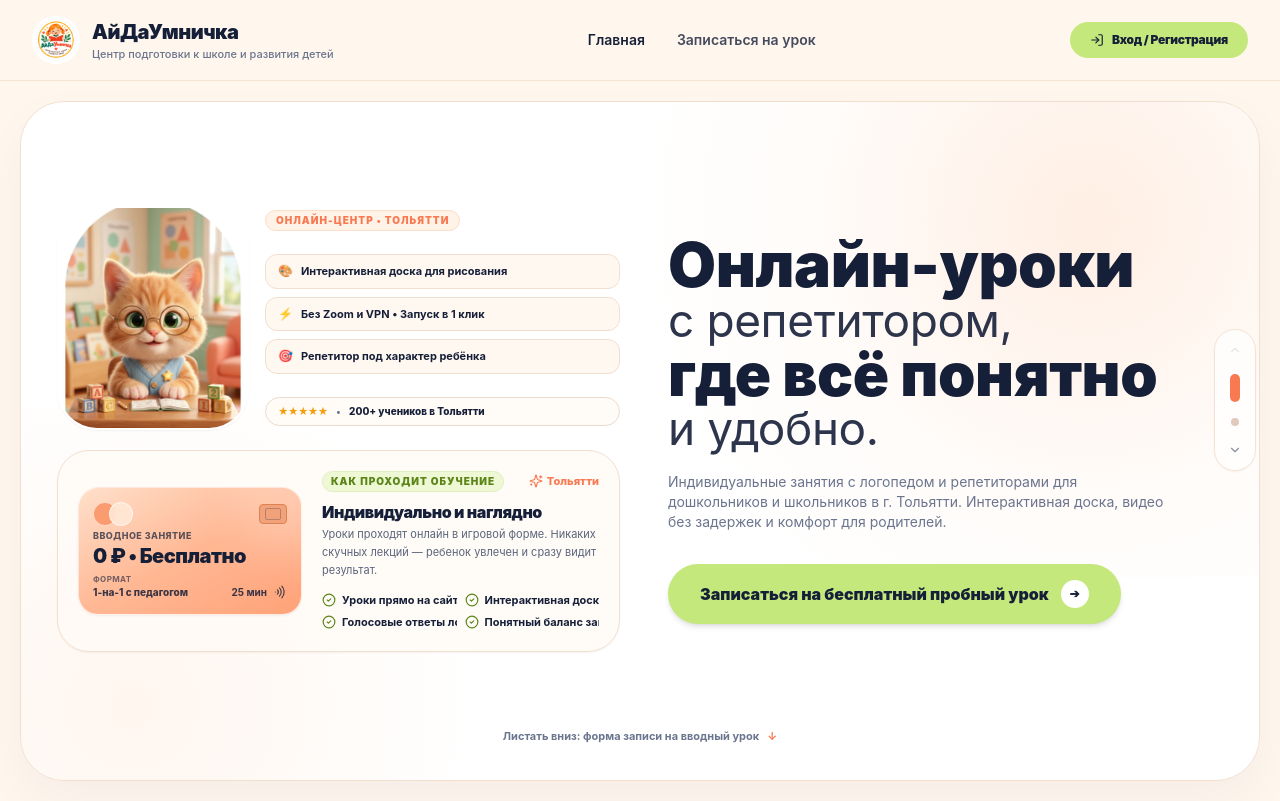
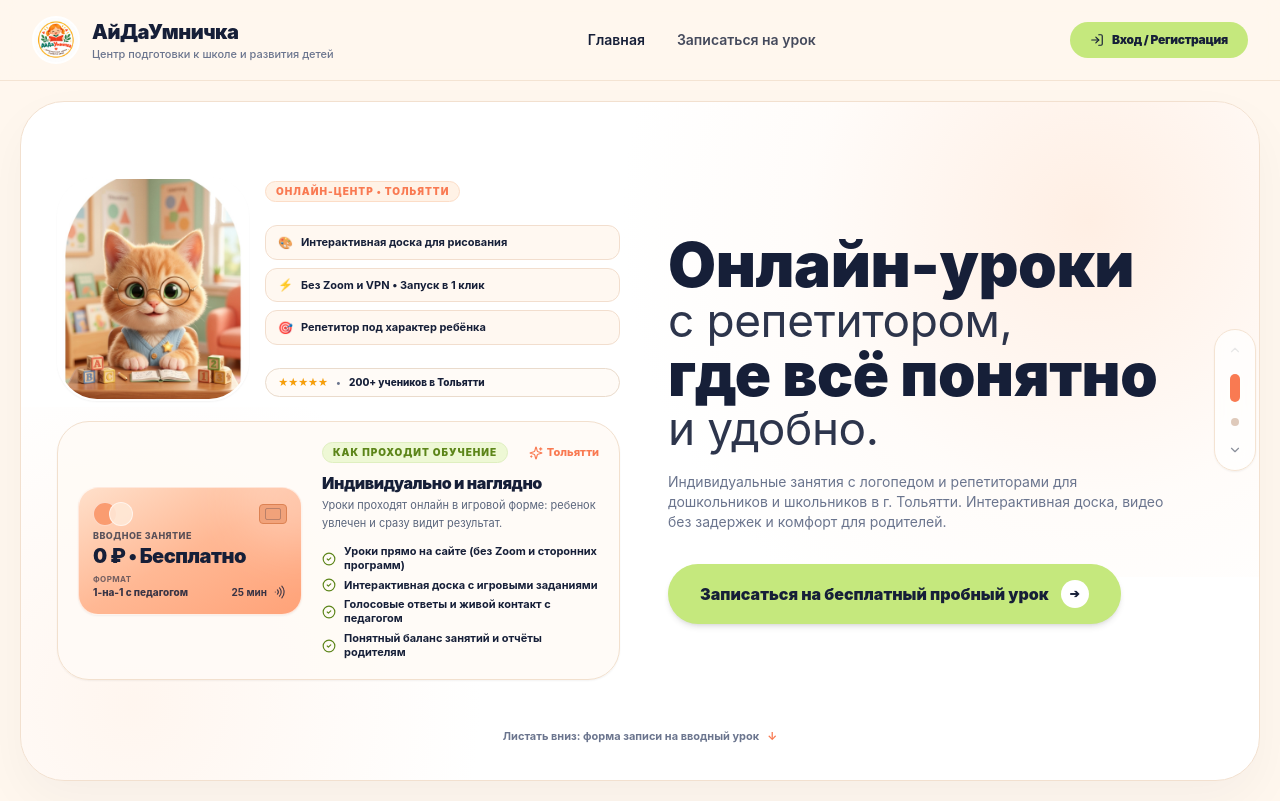
Before and after one commit to GreMZaa/ayda-umnichka, a Next.js app: page / in a window 1280 px wide. Built offline with nearby package versions, Linux system fonts and the light colour scheme; no server answers.

Commit message:
fix(home): prevent text truncation in feature overview card bullets on desktop

```diff
--- a/src/components/FeatureOverviewCard.tsx
+++ b/src/components/FeatureOverviewCard.tsx
@@ -50,11 +50,11 @@ export default function FeatureOverviewCard() {
           RIGHT CONTENT: Educational Center Features
           ───────────────────────────────────────────────────────────── */}
       <div className="flex-1 min-w-0 space-y-2 w-full">
-        <div className="flex items-center justify-between">
-          <span className="text-[10px] font-black text-[#5C8519] uppercase tracking-widest bg-[#EEF8D5] px-2 py-0.5 rounded-full border border-[#DFEFC0]">
+        <div className="flex items-center justify-between gap-2">
+          <span className="text-[10px] font-black text-[#5C8519] uppercase tracking-widest bg-[#EEF8D5] px-2.5 py-0.5 rounded-full border border-[#DFEFC0] shrink-0">
             КАК ПРОХОДИТ ОБУЧЕНИЕ
           </span>
-          <span className="text-[11px] font-extrabold text-coralAccent flex items-center gap-1">
+          <span className="text-[11px] font-extrabold text-coralAccent flex items-center gap-1 shrink-0">
             <Sparkles className="w-3.5 h-3.5" />
             Тольятти
           </span>
@@ -65,27 +65,27 @@ export default function FeatureOverviewCard() {
             Индивидуально и наглядно
           </h4>
           <p className="text-[11px] text-[#5A657C] leading-relaxed mt-0.5">
-            Уроки проходят онлайн в игровой форме. Никаких скучных лекций — ребенок увлечен и сразу видит результат.
+            Уроки проходят онлайн в игровой форме: ребенок увлечен и сразу видит результат.
           </p>
         </div>
 
-        {/* 4 Quick Clear Bullets for Parents */}
-        <div className="grid grid-cols-1 xs:grid-cols-2 sm:grid-cols-2 gap-x-2 gap-y-1.5 pt-1 text-[11px] text-[#161F38] font-bold">
-          <div className="flex items-center gap-1.5 truncate">
+        {/* Quick Clear Bullets for Parents (Full-width items, no truncation, perfectly readable) */}
+        <div className="grid grid-cols-1 gap-1.5 pt-1 text-[11px] text-[#161F38] font-bold">
+          <div className="flex items-center gap-2">
             <CheckCircle2 className="w-3.5 h-3.5 text-[#5C8519] shrink-0" />
-            <span>Уроки прямо на сайте (без Zoom)</span>
+            <span className="leading-tight">Уроки прямо на сайте (без Zoom и сторонних программ)</span>
           </div>
-          <div className="flex items-center gap-1.5 truncate">
+          <div className="flex items-center gap-2">
             <CheckCircle2 className="w-3.5 h-3.5 text-[#5C8519] shrink-0" />
-            <span>Интерактивная доска с играми</span>
+            <span className="leading-tight">Интерактивная доска с игровыми заданиями</span>
           </div>
-          <div className="flex items-center gap-1.5 truncate">
+          <div className="flex items-center gap-2">
             <CheckCircle2 className="w-3.5 h-3.5 text-[#5C8519] shrink-0" />
-            <span>Голосовые ответы логопеду</span>
+            <span className="leading-tight">Голосовые ответы и живой контакт с педагогом</span>
           </div>
-          <div className="flex items-center gap-1.5 truncate">
+          <div className="flex items-center gap-2">
             <CheckCircle2 className="w-3.5 h-3.5 text-[#5C8519] shrink-0" />
-            <span>Понятный баланс занятий</span>
+            <span className="leading-tight">Понятный баланс занятий и отчёты родителям</span>
           </div>
         </div>
       </div>
```
